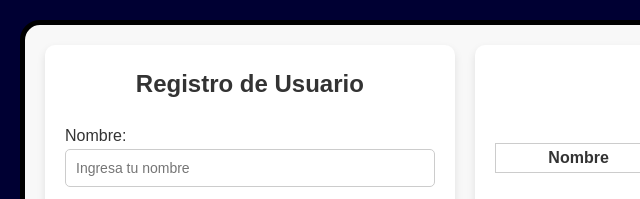
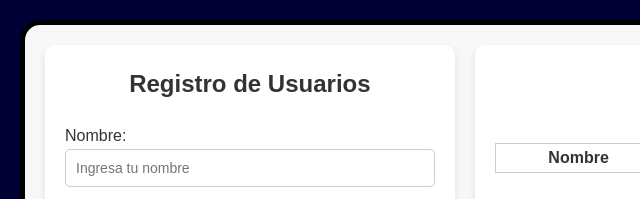
Before and after one commit to Xavy-dev/df_act_1_4, a plain HTML site: page index.html in a window 1280 px wide. Shown: the top 199 px of the page, 0-640 px from the left. Drawn offline with Linux system fonts and the light colour scheme.

Commit message:
primer commit

```diff
--- a/index.html
+++ b/index.html
@@ -9,7 +9,7 @@
   <body>
     <div class="container">
       <div class="form-container">
-        <h2>Registro de Usuario</h2>
+        <h2>Registro de Usuarios</h2>
         <form id="formulario">
           <label for="nombre" id="labelNombre">Nombre:</label>
           <input type="text" id="nombre" placeholder="Ingresa tu nombre" />
```
